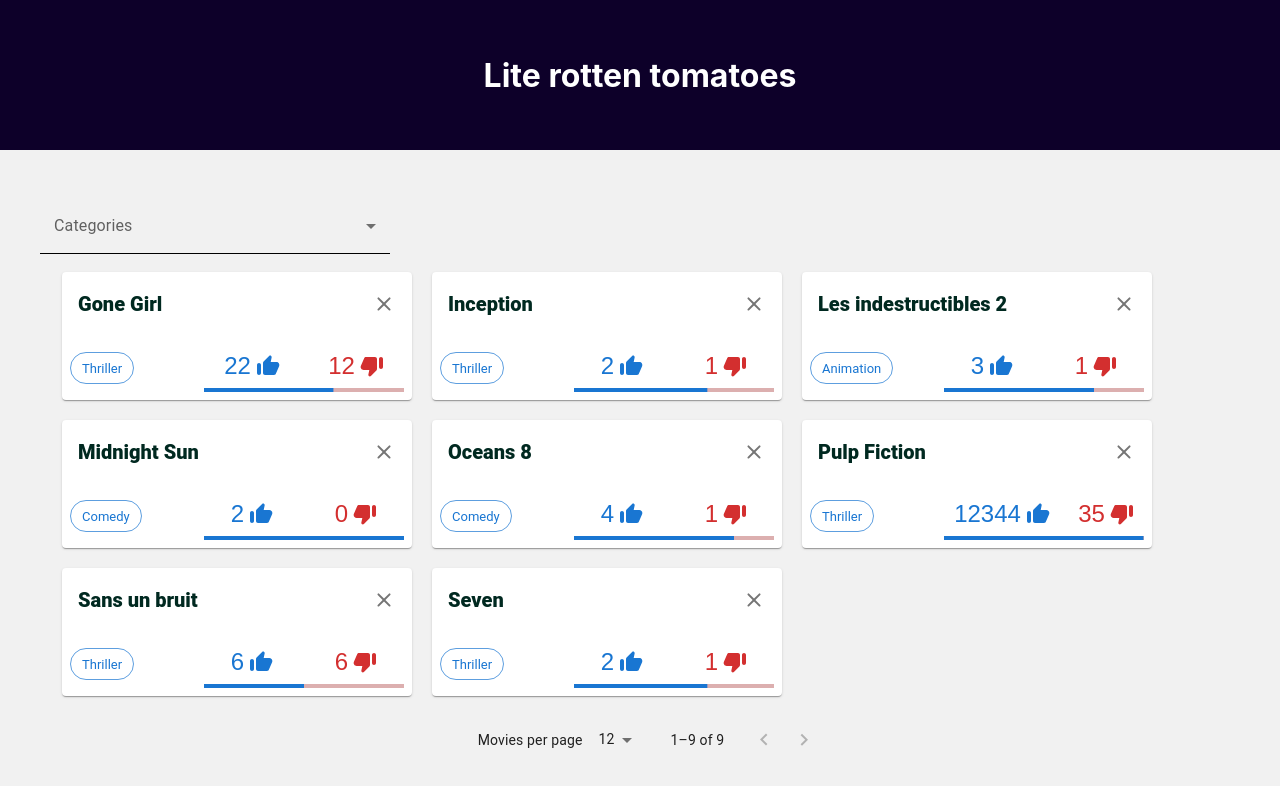
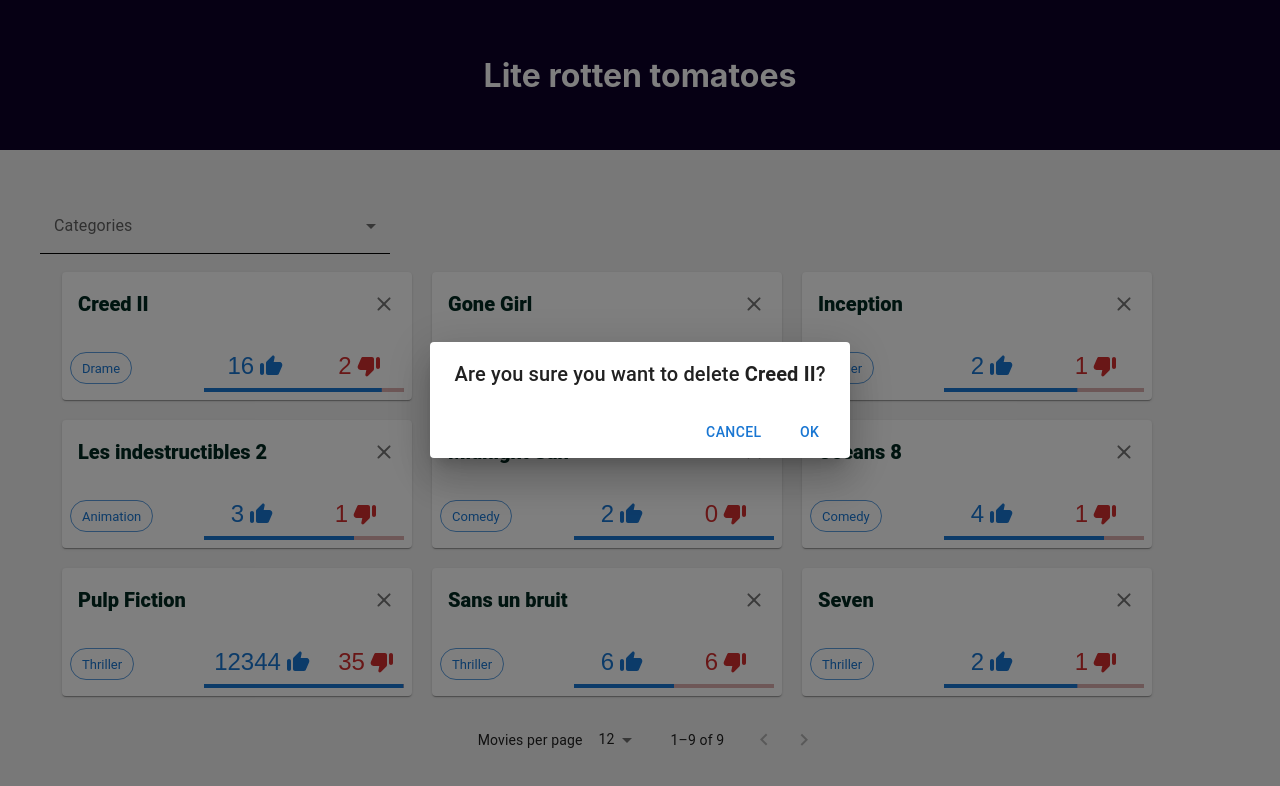
Before and after one commit to Particeep/react-interview, a React (Create React App) app: page / in a window 1280 px wide. Both pictures are taken after a click on the button 384 px from the left and 304 px from the top of the page. Shown: the top 786 px of the page. Built offline with nearby package versions, Linux system fonts and the light colour scheme.

Commit message:
Add confirmation modale before delete

```diff
--- /dev/null
+++ b/src/components/ConfirmDeleteModale.tsx
@@ -0,0 +1,36 @@
+import React, { useState } from "react";
+import Button from "@mui/material/Button";
+import Dialog from "@mui/material/Dialog";
+import DialogActions from "@mui/material/DialogActions";
+import DialogTitle from "@mui/material/DialogTitle";
+
+export default function ConfirmDeleteModale({
+  isOpen,
+  onConfirm,
+  onCancel,
+  movieTitle,
+}: {
+  isOpen: boolean;
+  onConfirm: () => void;
+  onCancel: () => void;
+  movieTitle: string;
+}) {
+  return (
+    <Dialog
+      open={isOpen}
+      onClose={onCancel}
+      aria-labelledby="confirm-delete-dialog-title"
+      aria-describedby="confirm-delete-dialog-description"
+    >
+      <DialogTitle id="confirm-dialog-title">
+        Are you sure you want to delete <strong>{movieTitle}</strong>?
+      </DialogTitle>
+      <DialogActions>
+        <Button onClick={onCancel}>Cancel</Button>
+        <Button onClick={onConfirm} autoFocus>
+          OK
+        </Button>
+      </DialogActions>
+    </Dialog>
+  );
+}
--- a/src/components/MovieCard.tsx
+++ b/src/components/MovieCard.tsx
@@ -1,4 +1,4 @@
-import React from "react";
+import React, { useState } from "react";
 import { Movie } from "../app/types";
 import { Card, CardHeader, CardActions, IconButton } from "@mui/material";
 import ClearRoundedIcon from "@mui/icons-material/ClearRounded";
@@ -7,9 +7,17 @@ import { useAppDispatch } from "../app/hooks";
 import { deleteMovie } from "../features/movies/moviesSlice";
 import { Chip } from "@mui/material";
 import { Gauge } from "./Gauge";
+import ConfirmDeleteModale from "./ConfirmDeleteModale";
 
 export function MovieCard({ movie }: { movie: Movie }) {
   const dispatch = useAppDispatch();
+  const [openConfirmMOdale, setOpenConfirmModal] = useState(false);
+
+  const handleDelete = () => {
+    dispatch(deleteMovie(movie.id));
+    setOpenConfirmModal(false);
+  };
+
   return (
     <Card key={movie.id} sx={{ width: "350px", margin: "10px" }}>
       <CardHeader
@@ -23,7 +31,7 @@ export function MovieCard({ movie }: { movie: Movie }) {
         action={
           <IconButton
             aria-label="settings"
-            onClick={() => dispatch(deleteMovie(movie.id))}
+            onClick={() => setOpenConfirmModal(true)}
           >
             <ClearRoundedIcon />
           </IconButton>
@@ -33,6 +41,12 @@ export function MovieCard({ movie }: { movie: Movie }) {
         <Chip label={movie.category} variant="outlined" color="primary" />
         <Gauge movie={movie} />
       </CardActions>
+      <ConfirmDeleteModale
+        isOpen={openConfirmMOdale}
+        onConfirm={handleDelete}
+        onCancel={() => setOpenConfirmModal(false)}
+        movieTitle={movie.title}
+      />
     </Card>
   );
 }
```
